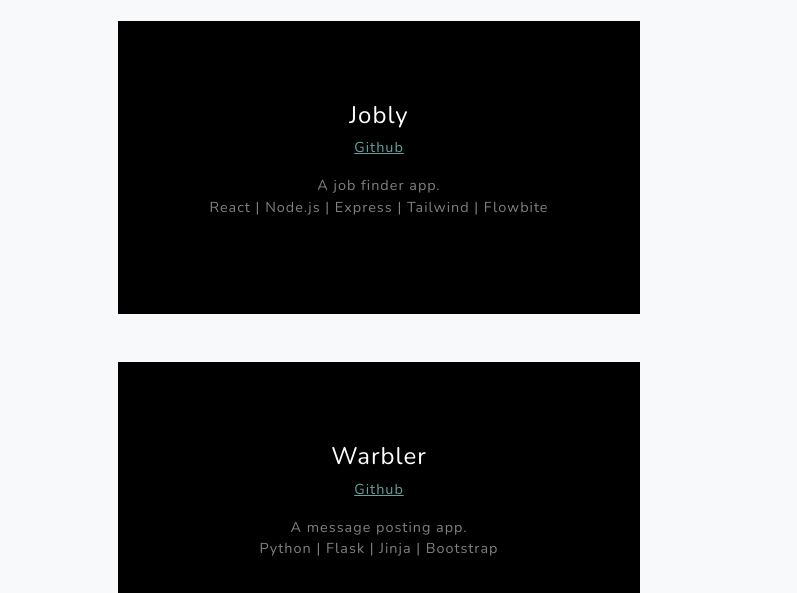
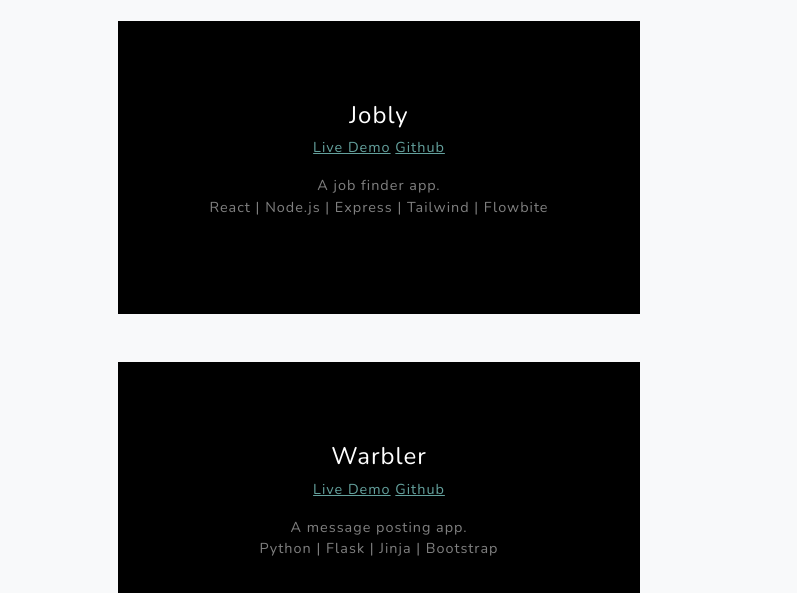
Before and after one commit to d-lowes/portfolio-website, a plain HTML site: page index.html in a window 1280 px wide. Shown: the part 1822-2415 px from the top of the page, 0-797 px from the left. Drawn offline with nearby package versions, Linux system fonts and the light colour scheme.

Commit message:
link live demos

```diff
--- a/index.html
+++ b/index.html
@@ -135,7 +135,7 @@
                 <div class="project-text w-100 my-auto text-center text-lg-right">
                   <h4 class="text-white">Jobly</h4>
                   <p class="mb-0 text-white-50">
-                    <!-- <a href="https://d-lowes-jobly.surge.sh/">Live Demo</a> -->
+                    <a href="https://d-lowes-jobly.surge.sh/">Live Demo</a>
                     <a href="https://github.com/d-lowes/jobly-frontendc">Github</a>
                   </p>
                   <p>
@@ -165,7 +165,7 @@
                 <div class="project-text w-100 my-auto text-center text-lg-left">
                   <h4 class="text-white">Warbler</h4>
                   <p class="mb-0 text-white-50">
-                    <!-- <a href="https://warbler-twitter-clone-by-d-lowes.onrender.com/">Live Demo</a> -->
+                    <a href="https://warbler-twitter-clone-by-d-lowes.onrender.com/">Live Demo</a>
                     <a href="https://github.com/d-lowes/flask-warbler">Github</a>
                   </p>
                   <p>
```
